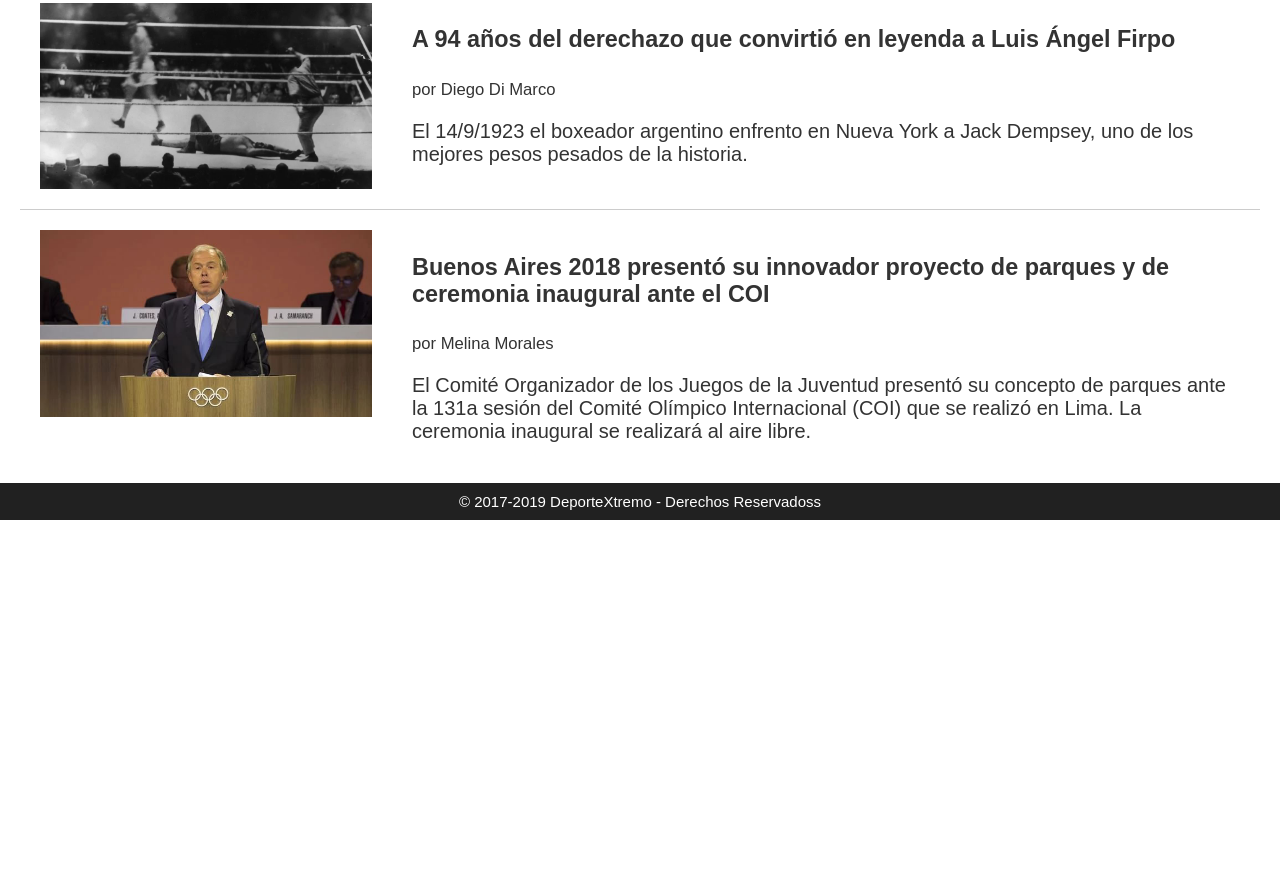
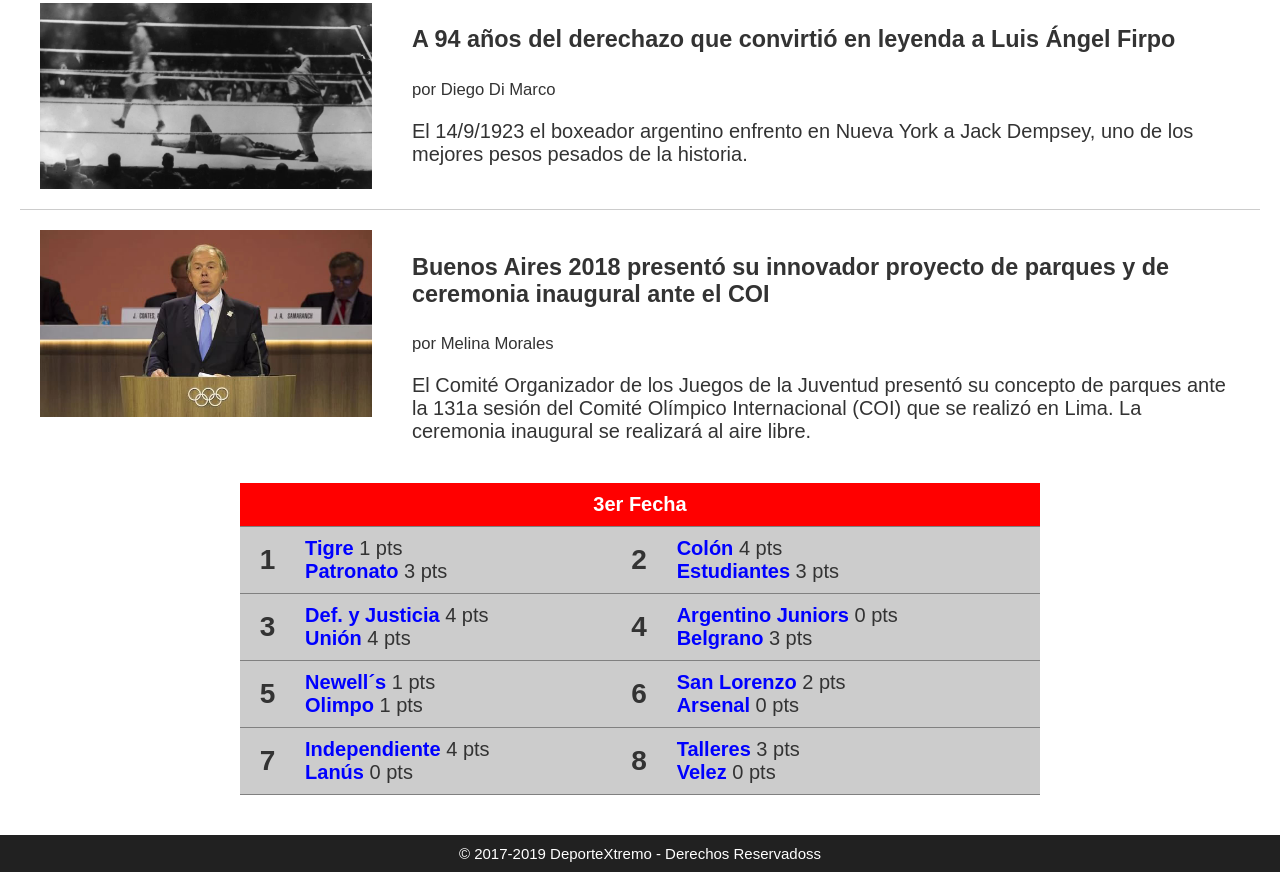
Before and after one commit to fwosner/primer-repo, a plain HTML site: page index.html in a window 1280 px wide. Shown: the part 1361-2233 px from the top of the page. Before the commit the page ends 1881 px from the top, so only its background shows below. Drawn offline with Linux system fonts and the light colour scheme.

Commit message:
Maquetando la tabla de posiciones

```diff
--- a/css/style.css
+++ b/css/style.css
@@ -122,5 +122,37 @@
 	margin: 0;
 	padding: 10px;
 	font-size: 15px;
+}
 
+#tablaPosiciones table {
+	border-collapse: collapse;
+	margin: auto;
+	width: 800px;
+	margin-bottom: 40px;
 }
+
+#tablaPosiciones table tr {
+	border-bottom: solid 1px gray;
+}
+
+#tablaPosiciones table th {
+	background-color: red;
+	color: #FFF;
+	padding: 10px;
+}
+
+#tablaPosiciones table td {
+	background-color: #CCCCCC;
+	padding: 10px;
+}
+
+#tablaPosiciones table td:nth-of-type(odd){ /* Impares */
+	text-align: center;
+	font-weight: bold;
+	font-size: 28px;
+}
+
+#tablaPosiciones table td:nth-of-type(even) span { /* Pares */
+	font-weight: bold;
+	color: blue;
+}
--- a/index.html
+++ b/index.html
@@ -79,6 +79,47 @@
         			</div>
         		</article>
         	</section>
+            <!-- TABLA -->
+            <section id="tablaPosiciones">
+                <table>
+                <!-- <table width="800" border="1" cellpadding="10" cellspacing="0" align="center"> -->
+                   <!-- Fila 0 -->
+                   <tr>
+                        <th colspan="4">3er Fecha</th>
+                   </tr>
+                   <!-- Fila 1 -->
+                   <tr>
+                       <td>1</td> <!-- Celda 1 -->
+                       <td><span>Tigre</span> 1 pts<br><span>Patronato</span> 3 pts</td> <!-- Celda 2 -->
+                       <td>2</td> <!-- Celda 3 -->
+                       <td><span>Colón</span> 4 pts<br><span>Estudiantes</span> 3 pts</td> <!-- Celda 4 -->
+                   </tr>
+                    <!-- Fila 2 -->
+                   <tr>
+                       <td>3</td> <!-- Celda 1 -->
+                       <td> <span>Def. y Justicia</span> 4 pts<br><span>Unión</span> 4 pts</td> <!-- Celda 2 -->
+                       <td>4</td> <!-- Celda 3 -->
+                       <td><span>Argentino Juniors</span> 0 pts<br><span>Belgrano</span> 3 pts</td> <!-- Celda 4 -->
+                   </tr>
+                    <!-- Fila 3 -->
+                   <tr>
+                       <td>5</td> <!-- Celda 1 -->
+                       <td> <span>Newell´s</span> 1 pts<br><span>Olimpo</span> 1 pts</td> <!-- Celda 2 -->
+                       <td>6</td> <!-- Celda 3 -->
+                       <td><span>San Lorenzo</span> 2 pts<br><span>Arsenal</span> 0 pts</td> <!-- Celda 4 -->
+                   </tr>
+                    <!-- Fila 4 -->
+                   <tr>
+                       <td>7</td> <!-- Celda 1 -->
+                       <td> <span>Independiente</span> 4 pts<br><span>Lanús</span> 0 pts</td> <!-- Celda 2 -->
+                       <td>8</td> <!-- Celda 3 -->
+                       <td><span>Talleres</span> 3 pts<br><span>Velez</span> 0 pts</td> <!-- Celda 4 -->
+                   </tr>
+
+                </table>
+
+            </section>
+
         </main>
         <!-- PIE DE PAGINA -->
         <footer id="copyright">
```
